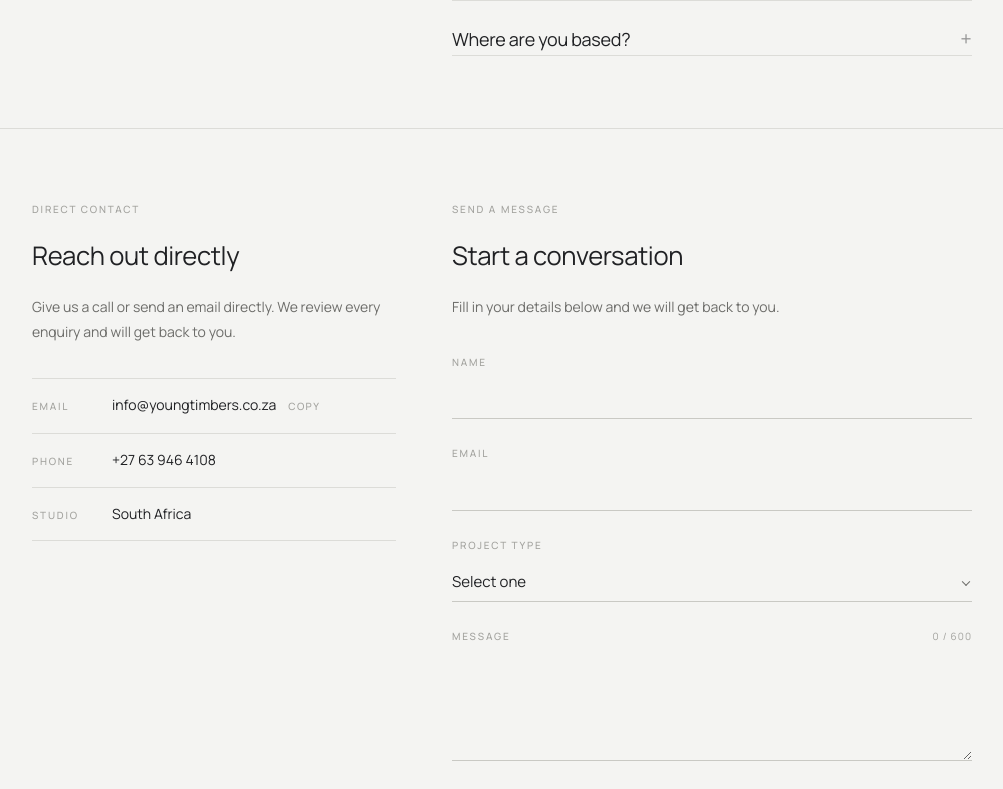
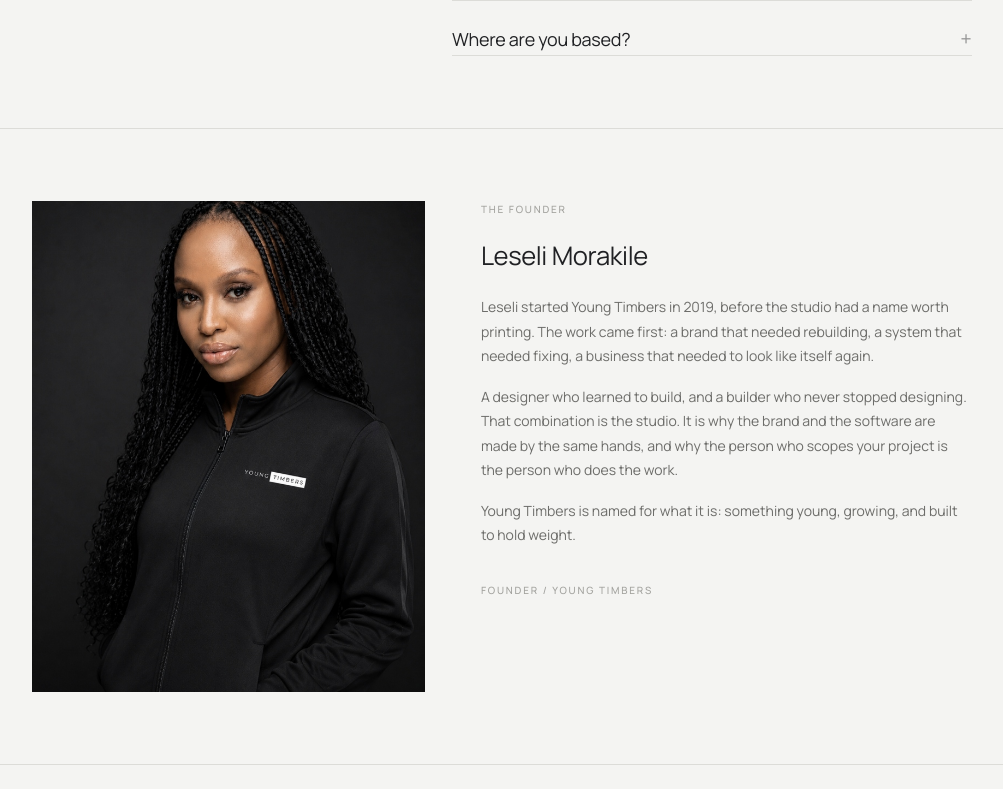
Before and after one commit to leselim/Young-Timbers-Website, a React (Vite) app: page / in a window 1280 px wide. Shown: the part 1800-2589 px from the top of the page, without its empty margins (138-1141 px from the left). Built offline with nearby package versions, Linux system fonts and the light colour scheme.

Commit message:
feat: add founder section

```diff
--- a/src/App.jsx
+++ b/src/App.jsx
@@ -3,6 +3,7 @@
 import Capabilities from './components/Capabilities.jsx';
 import Services from './components/Services.jsx';
 import Faq from './components/Faq.jsx';
+import Founder from './components/Founder.jsx';
 import Contact from './components/Contact.jsx';
 import Footer from './components/Footer.jsx';
 
@@ -18,6 +19,7 @@
         <Capabilities />
         <Services />
         <Faq />
+        <Founder />
         <Contact />
       </main>
 
--- /dev/null
+++ b/src/components/Founder.jsx
@@ -0,0 +1,57 @@
+import { motion, useReducedMotion } from 'framer-motion';
+import { VIEWPORT, sectionReveal, still } from '../lib/motion.js';
+
+const PORTRAIT = '/leseli-morakile.jpg';
+
+export default function Founder() {
+  const reduce = useReducedMotion();
+  const reveal = reduce ? still(sectionReveal) : sectionReveal;
+
+  return (
+    <motion.section
+      className="founder"
+      id="founder"
+      variants={reveal}
+      initial="hidden"
+      whileInView="visible"
+      viewport={VIEWPORT}
+    >
+      <div className="container founder__grid">
+        <div className="founder__media">
+          <img
+            className="founder__portrait"
+            src={PORTRAIT}
+            alt="Leseli Morakile, founder of Young Timbers"
+            width="720"
+            height="900"
+            loading="lazy"
+            decoding="async"
+          />
+        </div>
+
+        <div className="founder__content">
+          <p className="eyebrow">The founder</p>
+          <h2 className="founder__title">Leseli Morakile</h2>
+          <div className="founder__body">
+            <p>
+              Leseli started Young Timbers in 2019, before the studio had a name worth
+              printing. The work came first: a brand that needed rebuilding, a system
+              that needed fixing, a business that needed to look like itself again.
+            </p>
+            <p>
+              A designer who learned to build, and a builder who never stopped designing.
+              That combination is the studio. It is why the brand and the software are
+              made by the same hands, and why the person who scopes your project is the
+              person who does the work.
+            </p>
+            <p>
+              Young Timbers is named for what it is: something young, growing, and built
+              to hold weight.
+            </p>
+          </div>
+          <p className="founder__meta">FOUNDER / YOUNG TIMBERS</p>
+        </div>
+      </div>
+    </motion.section>
+  );
+}
--- a/src/index.css
+++ b/src/index.css
@@ -1269,3 +1269,80 @@
 @media print {
   .faq__grid { display: block; }
 }
+
+/* =========================================================
+   Founder
+   ========================================================= */
+.founder {
+  border-top: 1px solid var(--border);
+  padding-top: var(--space-6);
+  padding-bottom: var(--space-6);
+}
+
+.founder__grid {
+  display: grid;
+  grid-template-columns: 0.8fr 1fr;
+  gap: 56px;
+  align-items: start;
+}
+
+.founder__media {
+  width: 100%;
+}
+
+.founder__portrait {
+  display: block;
+  width: 100%;
+  aspect-ratio: 4 / 5;
+  object-fit: cover;
+  border-radius: 0;
+  box-shadow: none;
+  border: none;
+}
+
+.founder__title {
+  margin-top: var(--space-3);
+  font-size: clamp(20px, 2vw, 26px);
+  font-weight: 400;
+  line-height: 1.35;
+  letter-spacing: -0.015em;
+  color: var(--text-primary);
+}
+
+.founder__body {
+  margin-top: var(--space-3);
+  max-width: 560px;
+  display: grid;
+  gap: 16px;
+  font-size: 14px;
+  line-height: 1.75;
+  color: var(--text-secondary);
+}
+
+.founder__meta {
+  margin-top: var(--space-4);
+  font-size: var(--fs-nano);
+  font-weight: 500;
+  letter-spacing: 0.18em;
+  text-transform: uppercase;
+  color: var(--text-muted);
+}
+
+@media (max-width: 1080px) {
+  .founder__grid { gap: 44px; }
+}
+
+@media (max-width: 980px) {
+  .founder__grid { grid-template-columns: 1fr; gap: var(--space-5); }
+  .founder__media { max-width: 420px; }
+  .founder__body { max-width: 620px; }
+}
+
+@media (max-width: 900px) {
+  .founder { padding-block: var(--space-5); }
+}
+
+@media print {
+  .founder__grid { display: block; }
+  .founder__portrait { max-width: 300px; }
+}
```
Also changed, not shown: public/leseli-morakile.jpg (added).
